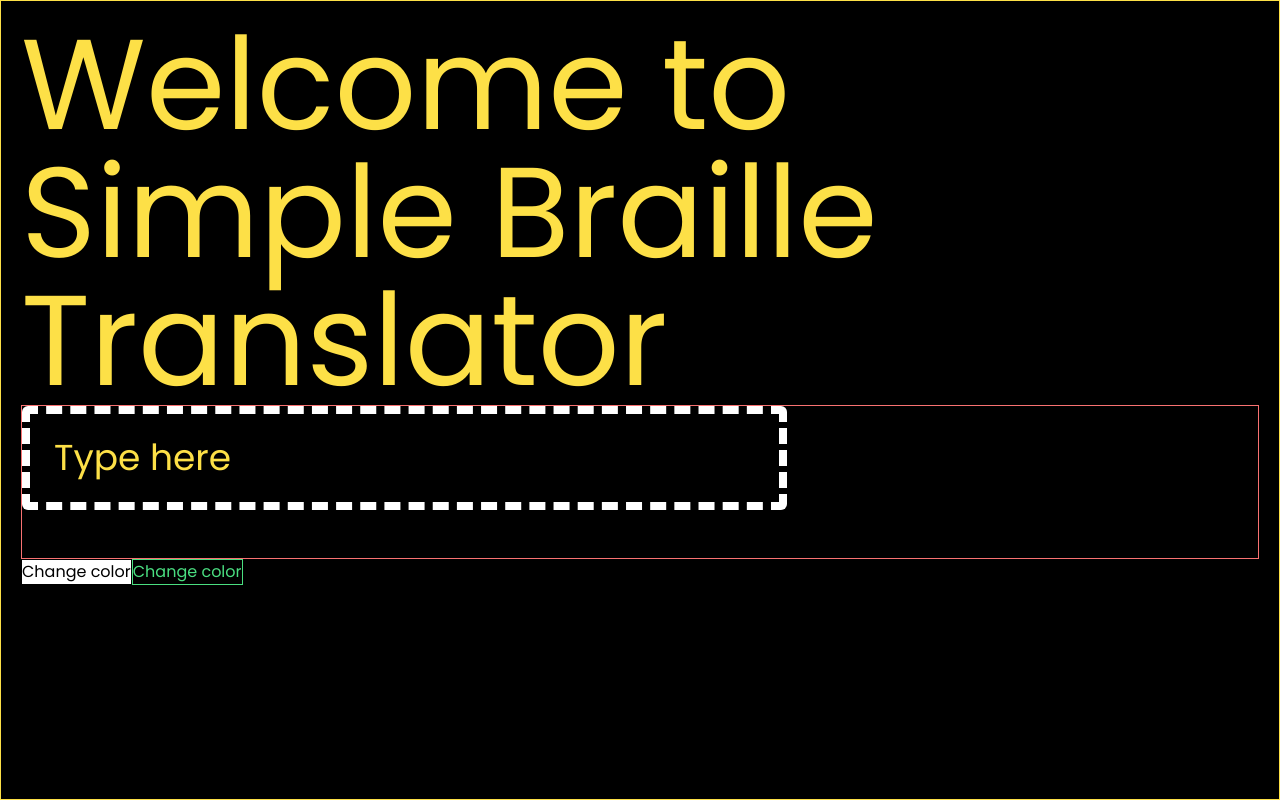
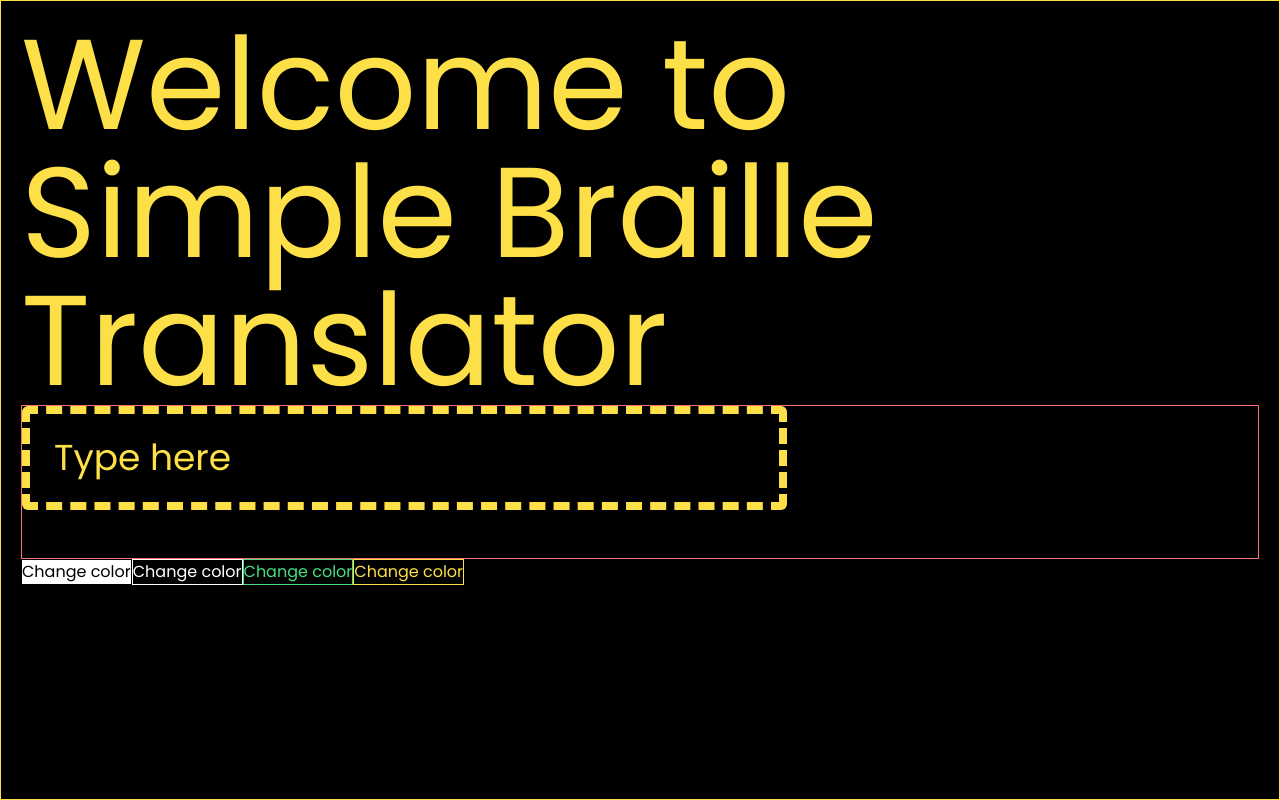
Before and after one commit to migauth/braille-translator, a Vue app: page / in a window 1280 px wide. Built offline with nearby package versions, Linux system fonts and the light colour scheme.

Commit message:
add color themes

```diff
--- a/src/App.vue
+++ b/src/App.vue
@@ -1,11 +1,17 @@
 <script setup>
 import TranslatorInput from './components/TranslatorInput.vue'
 import StyleButton from './components/StyleButton.vue'
-import { siteColour } from './state.js'
+// import { siteColour } from './state.js'
+import { siteStyles } from './state.js'
+import { computed } from 'vue'
+
+const siteClass = computed(() => {
+  return `${siteStyles.value.padding} ${siteStyles.value.border} ${siteStyles.value.text} ${siteStyles.value.background} ${siteStyles.value.layout}`
+})
 </script>
 
 <template>
-  <main :class="siteColour">
+  <main :class="siteClass">
     <h1 class="text-9xl">Welcome to Simple Braille Translator</h1>
     <!-- Translator -->
     <div class="border border-red-400">
--- a/src/components/StyleButton.vue
+++ b/src/components/StyleButton.vue
@@ -1,23 +1,64 @@
 <script setup>
-// import { ref } from 'vue'
-import { siteColour } from '@/state'
+import { siteStyles, inputStyles } from '@/state'
 
-const blackAndWhite = () => {
-  siteColour.value = 'p-5 border border-black text-black bg-white flex flex-col min-h-screen'
+const changeColorScheme = (border, text, background, placeholder, inputBorder) => {
+  siteStyles.value.border = border
+  siteStyles.value.text = text
+  siteStyles.value.background = background
+  inputStyles.value.placeholder = placeholder
+  inputStyles.value.background = background
+  inputStyles.value.border = inputBorder
 }
 
-const greenAndBlack = () => {
-  siteColour.value =
-    'p-5 border border-green-400 text-green-400 bg-black flex flex-col min-h-screen'
-}
+const blackAndWhite = () =>
+  changeColorScheme(
+    'border border-black',
+    'text-black',
+    'bg-white',
+    'placeholder-black',
+    'border-8 border-dashed border-black'
+  )
+
+const whiteAndBlack = () =>
+  changeColorScheme(
+    'border border-white',
+    'text-white',
+    'bg-black',
+    'placeholder-white',
+    'border-8 border-dashed border-white'
+  )
+
+const greenAndBlack = () =>
+  changeColorScheme(
+    'border border-green-400',
+    'text-green-400',
+    'bg-black',
+    'placeholder-green-400',
+    'border-8 border-dashed border-green-400'
+  )
+
+const yellowAndBlack = () =>
+  changeColorScheme(
+    'border border-yellow-300',
+    'text-yellow-300',
+    'bg-black',
+    'placeholder-yellow-300',
+    'border-8 border-dashed border-yellow-300'
+  )
 </script>
 
 <template>
   <div>
-    <button @:click="blackAndWhite" class="border border-black text-black bg-white">
+    <button @click="blackAndWhite" class="border border-black text-black bg-white">
       Change color
     </button>
-    <button @:click="greenAndBlack" class="border border-green-400 text-green-400 bg-black">
+    <button @click="whiteAndBlack" class="border border-white text-white bg-black">
+      Change color
+    </button>
+    <button @click="greenAndBlack" class="border border-green-400 text-green-400 bg-black">
+      Change color
+    </button>
+    <button @click="yellowAndBlack" class="border border-yellow-300 text-yellow-300 bg-black">
       Change color
     </button>
   </div>
--- a/src/components/TranslatorInput.vue
+++ b/src/components/TranslatorInput.vue
@@ -1,5 +1,6 @@
 <script setup>
-import { reactive } from 'vue'
+import { computed, reactive } from 'vue'
+import { inputStyles } from '@/state'
 
 const searchTerm = reactive({
   query: ''
@@ -58,18 +59,17 @@ const textToBraille = (text) => {
     .map((char) => brailleDict[char.toLowerCase()] || char)
     .join('')
 }
+
+const inputClass = computed(() => {
+  return `${inputStyles.value.width} ${inputStyles.value.border} ${inputStyles.value.background} ${inputStyles.value.rounded} ${inputStyles.value.placeholder} ${inputStyles.value.text} ${inputStyles.value.padding}`
+})
 </script>
 
 <template>
   <div>
     <form @submit.prevent>
       <div class="">
-        <input
-          type="text"
-          placeholder="Type here"
-          class="w-fit border-8 border-dashed border-white bg-black rounded-md placeholder-yellow-300 text-4xl p-6"
-          v-model="searchTerm.query"
-        />
+        <input type="text" placeholder="Type here" :class="inputClass" v-model="searchTerm.query" />
       </div>
     </form>
     <div class="w-fit placeholder-yellow-300 text-4xl p-6">
--- a/src/state.js
+++ b/src/state.js
@@ -1,6 +1,20 @@
 // src/state.js
 import { ref } from 'vue'
 
-export const siteColour = ref(
-  ' p-5 border border-yellow-300 text-yellow-300 bg-black flex flex-col min-h-screen'
-)
+export const siteStyles = ref({
+  padding: 'p-5',
+  border: 'border border-yellow-300',
+  text: 'text-yellow-300',
+  background: 'bg-black',
+  layout: 'flex flex-col min-h-screen'
+})
+
+export const inputStyles = ref({
+  width: 'w-fit',
+  border: 'border-8 border-dashed border-yellow-300',
+  background: 'bg-black',
+  rounded: 'rounded-md',
+  placeholder: 'placeholder-yellow-300',
+  text: 'text-4xl',
+  padding: 'p-6'
+})
```
